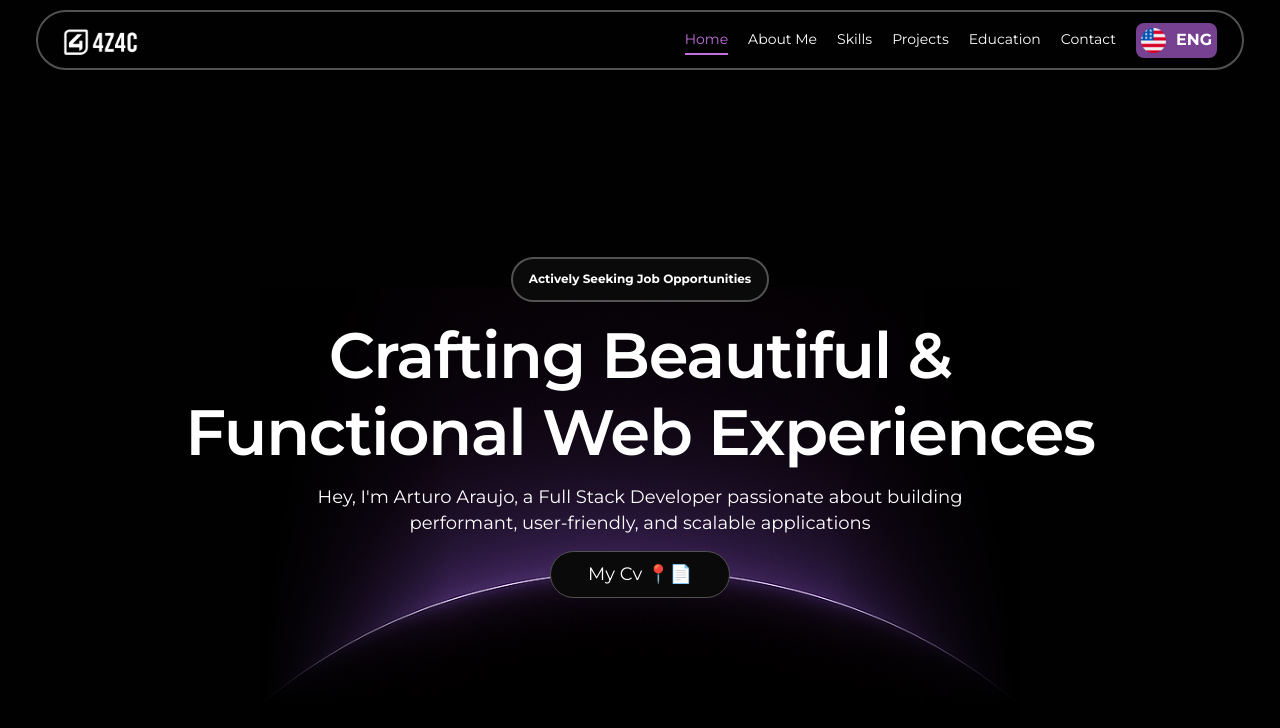
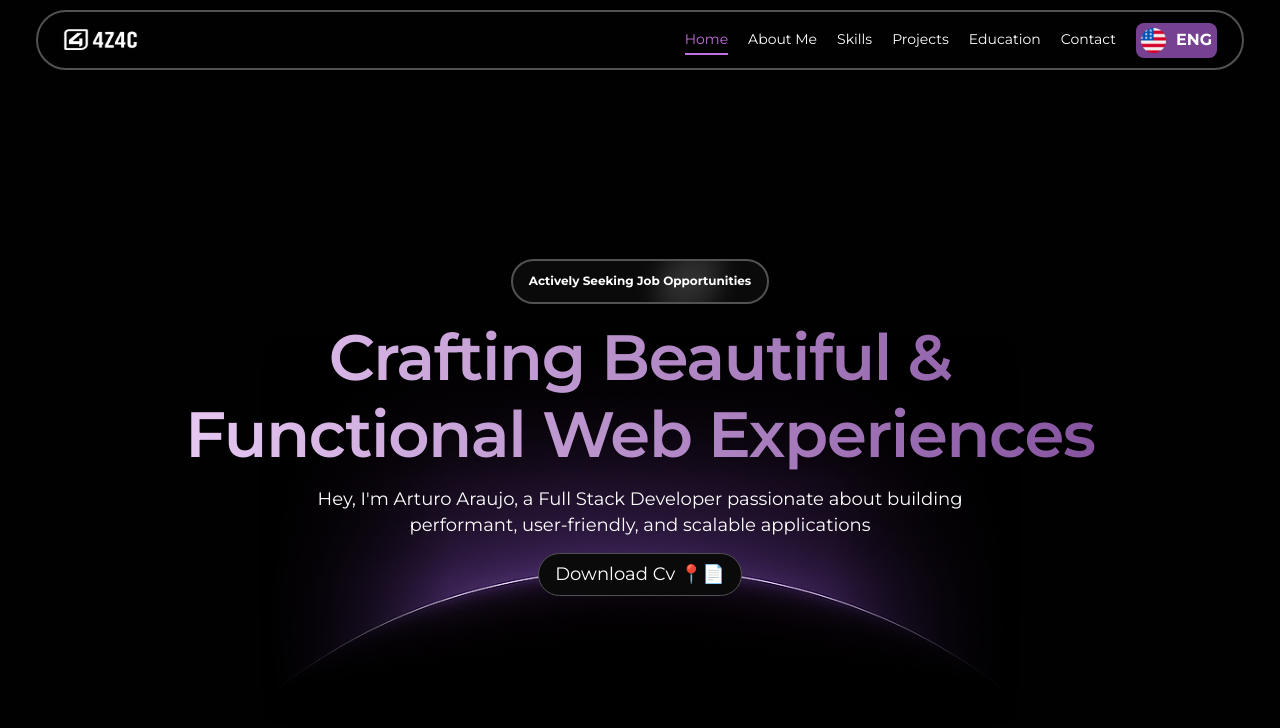
Before and after one commit to ArturoZAC/testing-forport-4z4c, a Next.js app: page / in a window 1280 px wide. Shown: the top 728 px of the page. Built offline with nearby package versions, Linux system fonts and the light colour scheme.

Commit message:
26-final-hero

```diff
--- a/src/app/globals.css
+++ b/src/app/globals.css
@@ -15,6 +15,7 @@
   --color-third-back: #774192;
 
   --animate-colorChange: colorChange 0.3s ease-in forwards;
+  --animate-shine: shine 1.5s infinite linear;
 
   @keyframes colorChange {
     from {
@@ -25,7 +26,14 @@
     }
   }
 
-
+  @keyframes shine {
+    0% {
+      transform: translateX(0%) rotate(90deg);
+    }
+    100% {
+      transform: translateX(500%) rotate(90deg);
+    }
+  }
 
 }
 
--- a/src/components/hero/BodyHero.tsx
+++ b/src/components/hero/BodyHero.tsx
@@ -6,26 +6,30 @@ export const BodyHero = () => {
   return (
     <div className="flex flex-col justify-center items-center w-screen h-[calc(100vh-70px)]">
       <MainContainer className="space-y-[15px] relative">
-        <div className="text-tiny-b-d grid place-items-center z-10 relative">
-          <button className="bg-[#0A0A0A] max-w-full py-3 px-4 rounded-full border-2 border-neutral-600">
+        <div className="text-tiny-b-d grid place-items-center overflow-hidden relative">
+          <button className="relative bg-[#0A0A0A] max-w-full py-3 px-4 rounded-full border-2 border-neutral-600 overflow-hidden">
+            <span className="absolute top-[-10px] left-[-50px] w-[60px] h-[60px] bg-white opacity-15 blur-md animate-shine rounded-tr-4xl rounded-bl-4xl"></span>
             Actively Seeking Job Opportunities
           </button>
         </div>
-        <div className="text-display-m-d text-center z-10 relative">
+
+        <div className="text-display-m-d text-center bg-gradient-to-r from-[#f7dcff] to-third-back text-transparent bg-clip-text">
           <p>Crafting Beautiful & </p>
           <p>Functional Web Experiences</p>
         </div>
-        <div className="text-body-large-r-d text-center z-10 relative">
+        <div className="text-body-large-r-d text-center ">
           <p>Hey, I&apos;m Arturo Araujo, a Full Stack Developer passionate about building </p>
           <p>performant, user-friendly, and scalable applications</p>
         </div>
-        <div className="text-body-large-r-d grid place-items-center z-10 relative">
-          <button className="bg-[#0A0A0A] w-[180px] p-[10px] rounded-full border border-neutral-600">My Cv 📍📄</button>
+        <div className="text-body-large-r-d grid place-items-center ">
+          <button className="bg-[#0A0A0A] w-fit px-4 py-2 rounded-full border border-neutral-600">
+            Download Cv 📍📄
+          </button>
         </div>
 
         <div className="flex justify-center items-center relative bottom-20">
-          <div className="flex justify-center items-center absolute ">
-            <Image src="/custom/off-arc.png" alt="bg" width={950} height={430} className="mask-x-from-70% mask-x-to-90%"/>
+          <div className="flex justify-center items-center absolute -z-10">
+            <Image src="/custom/off-arc.png" alt="bg" width={950} height={430} className="mask-x-from-70% mask-x-to-90% mask-y-from-60% mask-y-to-90%" />
           </div>
         </div>
       </MainContainer>
--- a/src/components/ui/NavBar.tsx
+++ b/src/components/ui/NavBar.tsx
@@ -45,7 +45,7 @@ export const NavBar = () => {
         {/* Logo */}
         <div>
           <Link href="/">
-            <Image src="/navbar/logo-4z4c-white.png" alt="logo" width={75} height={25} style={{ minWidth: '75px' }} />
+            <Image src="/navbar/logo-4z4c-white.png" alt="logo" width={75} height={25} style={{ minWidth: '75px', height: '25px' }} />
           </Link>
         </div>
         {/* Navbar */}
```
